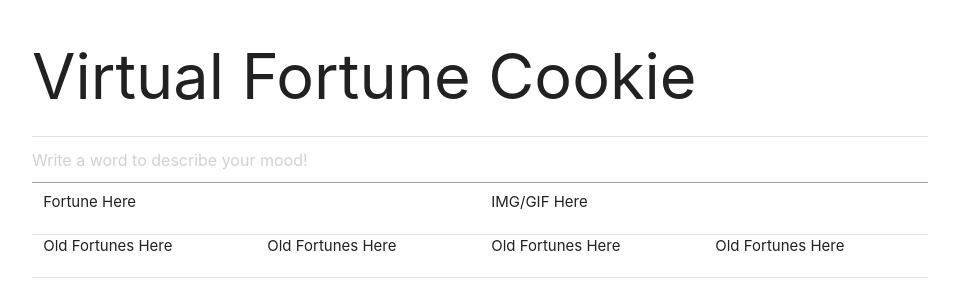
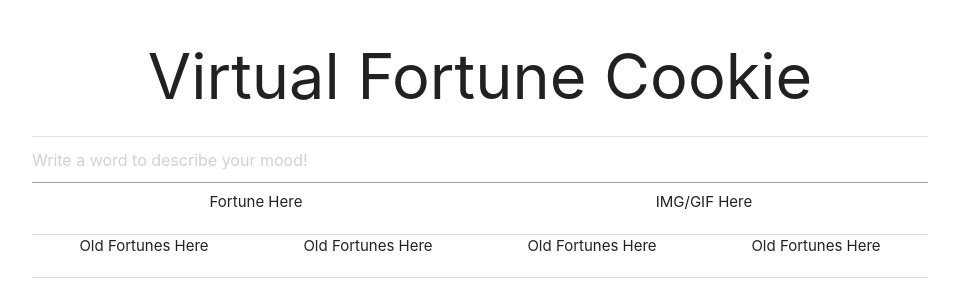
Before and after one commit to clhurlbut/virtual_fortune_cookie, a plain HTML site: page index.html in a window 1280 px wide. Shown: the whole page, without its empty margins (160-1119 px from the left). Drawn offline with nearby package versions, Linux system fonts and the light colour scheme.

Commit message:
centered text/placeholders for fortunes

```diff
--- a/index.html
+++ b/index.html
@@ -10,22 +10,22 @@
 <body>
     <div class="container">
     <header>
-        <h1>Virtual Fortune Cookie</h1>
+        <h1 class="center-align">Virtual Fortune Cookie</h1>
     </header>
     <div class="divider"></div>
     <div>
     <input type="text" placeholder="Write a word to describe your mood!"></input>
     </div>
     <div class="row">
-        <div class="col l6 m6 s12">Fortune Here</div>
-        <div class="col l6 m6 s12">IMG/GIF Here</div>
+        <div class="col l6 m6 s12"><div class="center-align">Fortune Here</div></div>
+        <div class="col l6 m6 s12"><div class="center-align">IMG/GIF Here</div></div>
     </div>
     <div class="divider"></div>
     <div class="row">
-        <div class="col s12 m6 l3"> Old Fortunes Here </div>
-        <div class="col s12 m6 l3"> Old Fortunes Here </div>
-        <div class="col s12 m6 l3"> Old Fortunes Here </div>
-        <div class="col s12 m6 l3"> Old Fortunes Here </div>
+        <div class="col s12 m6 l3"> <div class="center-align"> Old Fortunes Here</div> </div>
+        <div class="col s12 m6 l3"> <div class="center-align"> Old Fortunes Here</div> </div>
+        <div class="col s12 m6 l3"> <div class="center-align">Old Fortunes Here</div> </div>
+        <div class="col s12 m6 l3"> <div class="center-align"> Old Fortunes Here</div> </div>
     </div>
     <div class="divider"></div>
 </div>
```
